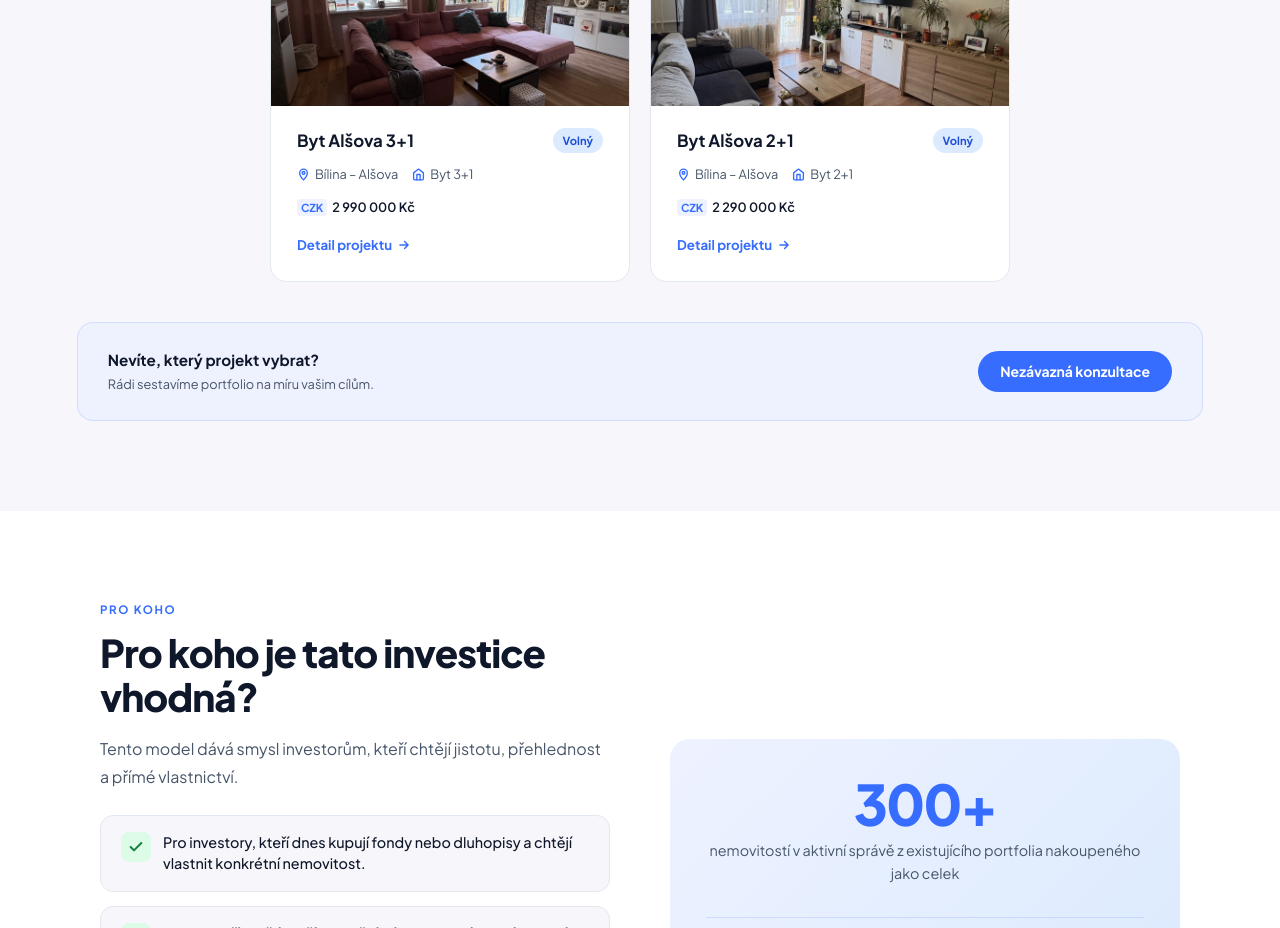
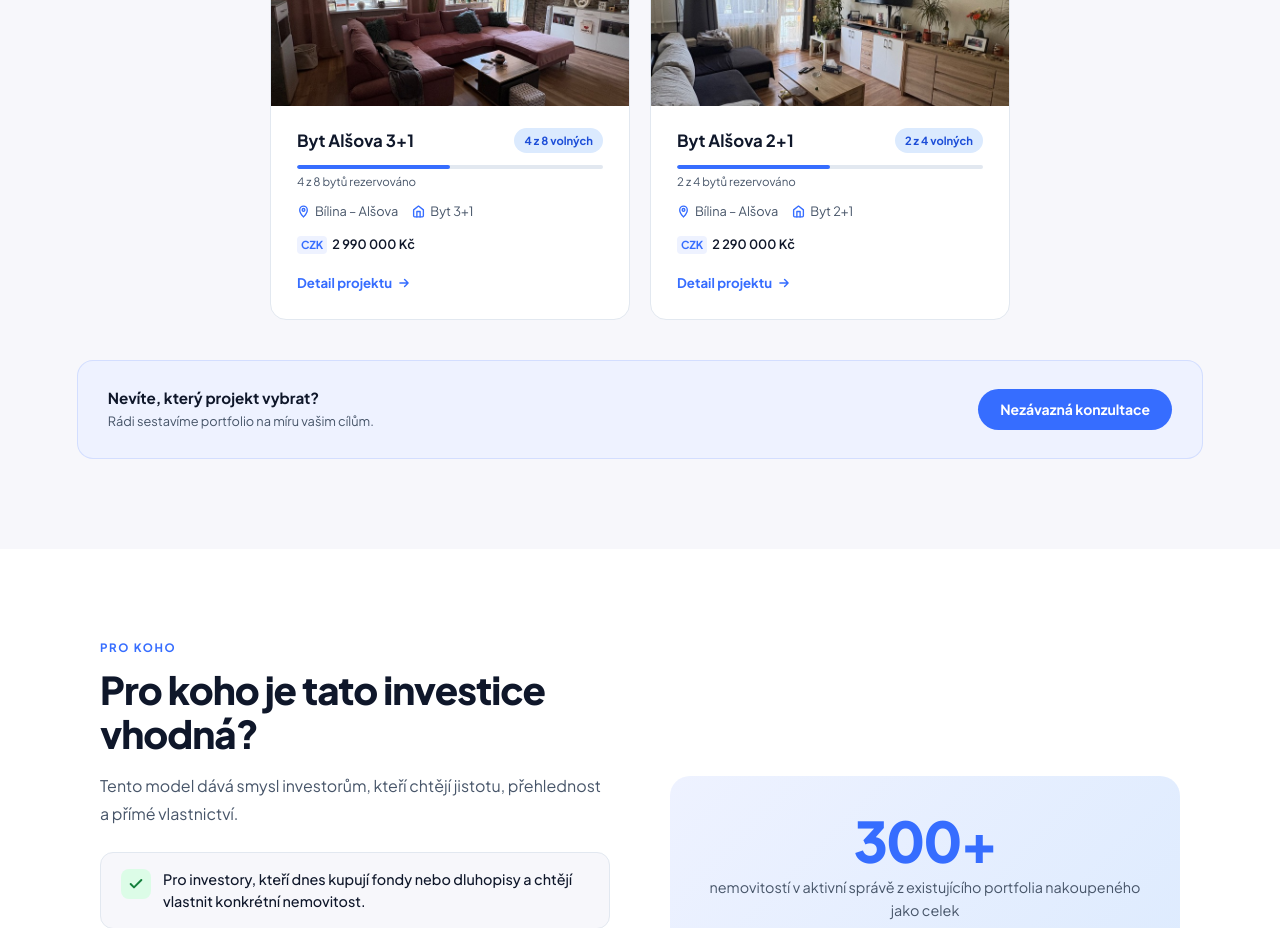
Before and after one commit to Petr1892SKS/investuj-bez-starosti, a Next.js app: page / in a window 1280 px wide. Shown: the part 1340-2268 px from the top of the page. Built offline with nearby package versions, Linux system fonts and the light colour scheme.

Commit message:
Projekty: dostupnost bytů s progress barem místo badge Volný

```diff
--- a/app/page.tsx
+++ b/app/page.tsx
@@ -4,8 +4,8 @@ import Link from "next/link";
 import Image from "next/image";
 
 const projects = [
-  { name: "Byt Alšova 3+1", location: "Bílina – Alšova", type: "Byt 3+1", price: "2 990 000 Kč", status: "Volný", slug: "alsova-bilina", statusColor: "blue", thumb: "/images/alsova-bilina-3-1/IMG_6892.jpeg" },
-  { name: "Byt Alšova 2+1", location: "Bílina – Alšova", type: "Byt 2+1", price: "2 290 000 Kč", status: "Volný", slug: "alsova-bilina-2-1", statusColor: "blue", thumb: "/images/alsova-bilina-2-1/IMG_6863.jpeg" },
+  { name: "Byt Alšova 3+1", location: "Bílina – Alšova", type: "Byt 3+1", price: "2 990 000 Kč", slug: "alsova-bilina", thumb: "/images/alsova-bilina-3-1/IMG_6892.jpeg", totalUnits: 8, availableUnits: 4 },
+  { name: "Byt Alšova 2+1", location: "Bílina – Alšova", type: "Byt 2+1", price: "2 290 000 Kč", slug: "alsova-bilina-2-1", thumb: "/images/alsova-bilina-2-1/IMG_6863.jpeg", totalUnits: 4, availableUnits: 2 },
 ];
 
 const faqs = [
@@ -1001,7 +1001,13 @@ export default function Home() {
               <div className="project-card-body">
                 <div className="project-card-header">
                   <div className="project-name">{p.name}</div>
-                  <div className={`project-status status-${p.statusColor}`}>{p.status}</div>
+                  <div className="project-status status-blue">{p.availableUnits} z {p.totalUnits} volných</div>
+                </div>
+                <div style={{margin:"10px 0 12px"}}>
+                  <div style={{height:"4px",background:"#e2e8f0",borderRadius:"2px",overflow:"hidden"}}>
+                    <div style={{height:"100%",width:`${((p.totalUnits-p.availableUnits)/p.totalUnits)*100}%`,background:"#366dff",borderRadius:"2px"}}/>
+                  </div>
+                  <div style={{fontSize:"0.72rem",color:"var(--text2)",marginTop:"4px"}}>{p.totalUnits-p.availableUnits} z {p.totalUnits} bytů rezervováno</div>
                 </div>
                 <div className="project-meta">
                   <div className="project-meta-item"><IconPin/>{p.location}</div>
```
